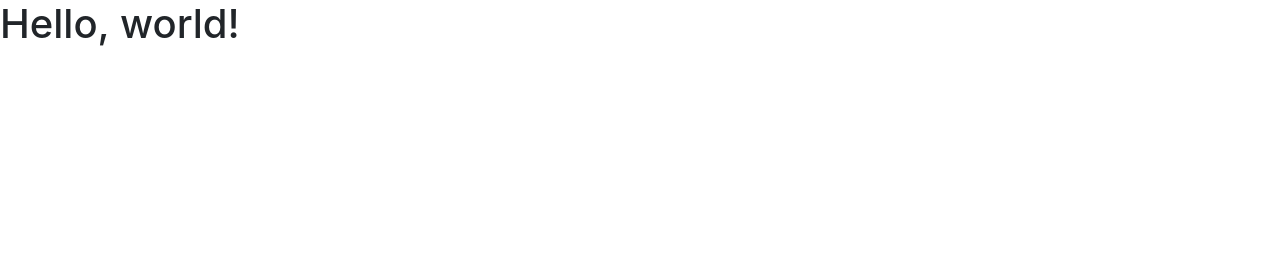
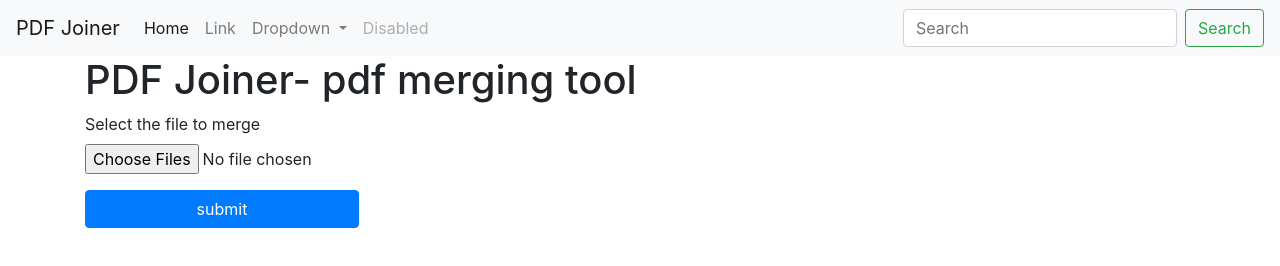
Before and after one commit to YashRajSingh-4799/pdf_joiner, a website: page temp/index.html in a window 1280 px wide. Drawn offline with nearby package versions, Linux system fonts and the light colour scheme.

Commit message:
basic structure of html is designed

```diff
--- a/temp/index.html
+++ b/temp/index.html
@@ -8,10 +8,61 @@
     <!-- Bootstrap CSS -->
     <link rel="stylesheet" href="https://cdn.jsdelivr.net/npm/bootstrap@4.6.2/dist/css/bootstrap.min.css" integrity="sha384-xOolHFLEh07PJGoPkLv1IbcEPTNtaed2xpHsD9ESMhqIYd0nLMwNLD69Npy4HI+N" crossorigin="anonymous">
 
-    <title>Hello, world!</title>
+    <title>PDF Joiner</title>
   </head>
   <body>
-    <h1>Hello, world!</h1>
+
+
+    <!-- navbar -->
+    <nav class="navbar navbar-expand-lg navbar-light bg-light">
+        <a class="navbar-brand" href="#">PDF Joiner</a>
+        <button class="navbar-toggler" type="button" data-toggle="collapse" data-target="#navbarSupportedContent" aria-controls="navbarSupportedContent" aria-expanded="false" aria-label="Toggle navigation">
+          <span class="navbar-toggler-icon"></span>
+        </button>
+
+        <div class="collapse navbar-collapse" id="navbarSupportedContent">
+          <ul class="navbar-nav mr-auto">
+            <li class="nav-item active">
+              <a class="nav-link" href="#">Home <span class="sr-only">(current)</span></a>
+            </li>
+            <li class="nav-item">
+              <a class="nav-link" href="#">Link</a>
+            </li>
+            <li class="nav-item dropdown">
+              <a class="nav-link dropdown-toggle" href="#" role="button" data-toggle="dropdown" aria-expanded="false">
+                Dropdown
+              </a>
+              <div class="dropdown-menu">
+                <a class="dropdown-item" href="#">Action</a>
+                <a class="dropdown-item" href="#">Another action</a>
+                <div class="dropdown-divider"></div>
+                <a class="dropdown-item" href="#">Something else here</a>
+              </div>
+            </li>
+            <li class="nav-item">
+              <a class="nav-link disabled">Disabled</a>
+            </li>
+          </ul>
+          <form class="form-inline my-2 my-lg-0">
+            <input class="form-control mr-sm-2" type="search" placeholder="Search" aria-label="Search">
+            <button class="btn btn-outline-success my-2 my-sm-0" type="submit">Search</button>
+          </form>
+        </div>
+      </nav>
+
+
+
+      <!-- File uploader -->
+    <div class="container">
+        <h1>PDF Joiner- pdf merging tool</h1>
+        <form method="post" action="/merge" enctype="multipart/form-data">
+            <div class="form-group">
+              <label for="exampleFormControlFile1">Select the file to merge</label>
+              <input type="file" class="form-control-file" id="exampleFormControlFile1" multiple accept=".pdf">
+              <input class="btn btn-primary my-3 " type="text" value="submit">
+            </div>
+          </form>
+    </div>
 
     <!-- Optional JavaScript; choose one of the two! -->
 
```
